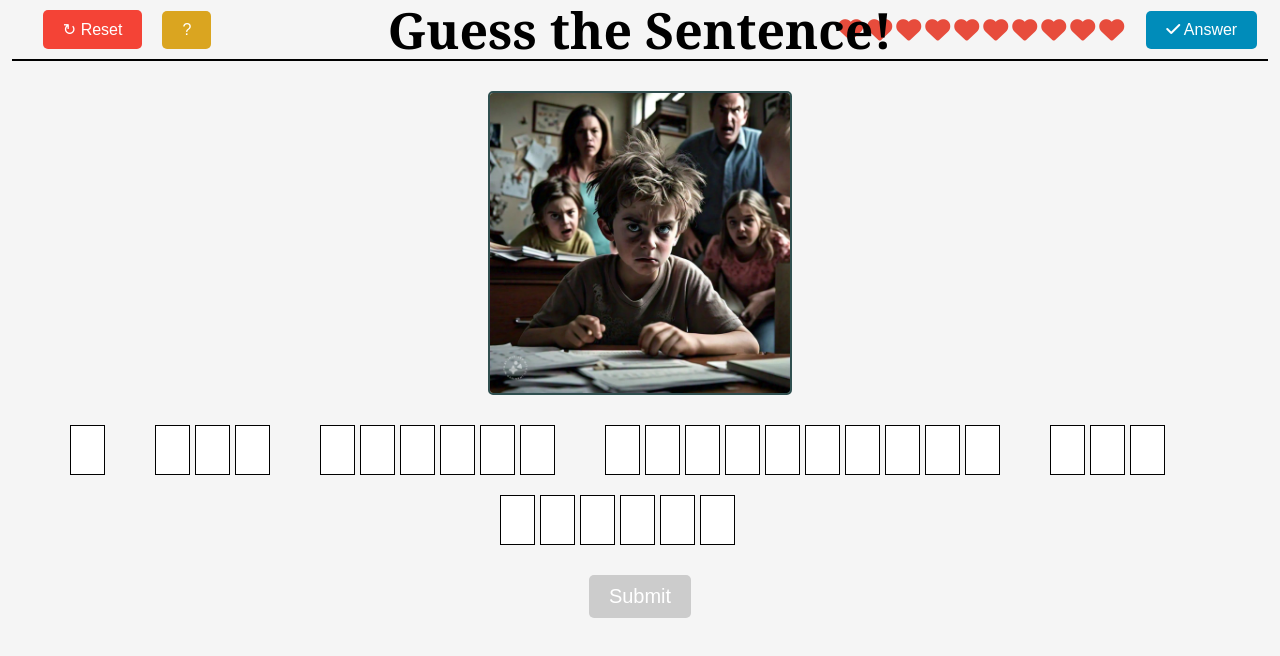
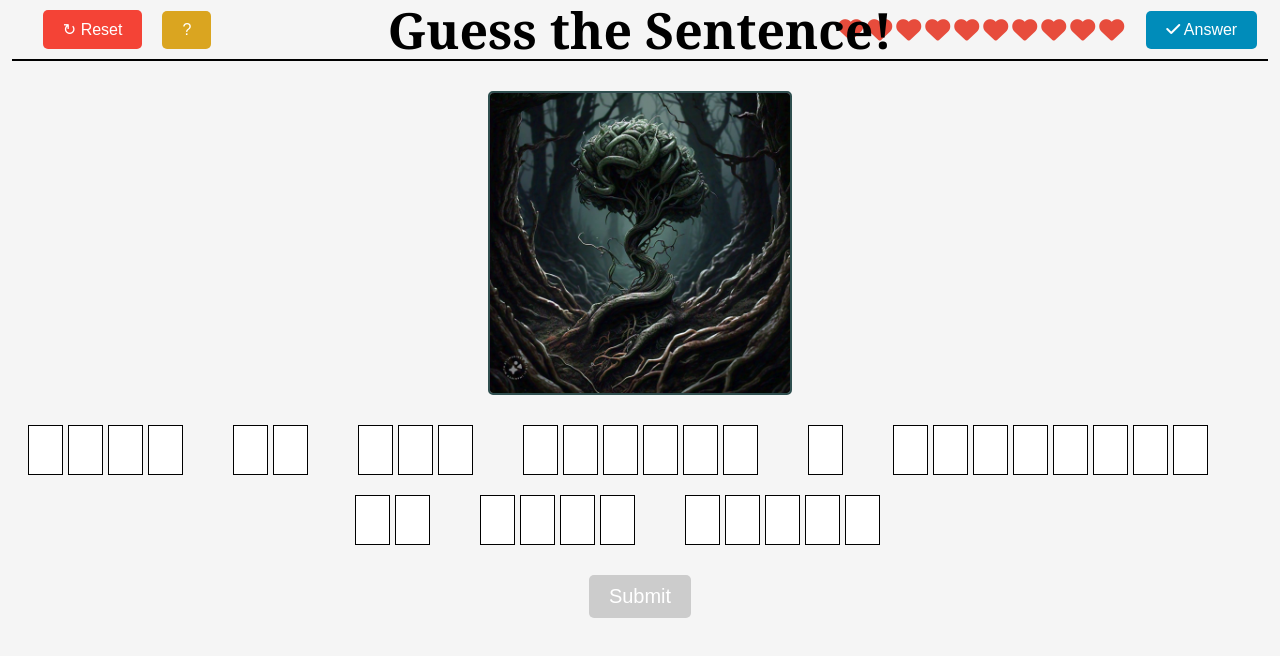
Before and after one commit to onebione/onebione.github.io, a plain HTML site: page idea1/Section 3/AI_Images.html in a window 1280 px wide. Drawn offline with Linux system fonts and the light colour scheme.

Commit message:
remove some pic and add new sentence

```diff
--- a/idea1/Section 3/AI_Images.html
+++ b/idea1/Section 3/AI_Images.html
@@ -59,7 +59,7 @@
     </div>
     <hr class="divider">
     <div class="gallery">
-        <img src="WhatsApp Image 2024-08-17 at 4.06.10 PM.jpeg" alt="Image">
+        <img src="evilforest.jpeg" alt="Image">
     </div>
     <form id="textarea-form">
         <div class="sentence-seg" id="textarea-container"></div>
--- a/idea1/Section 3/main.js
+++ b/idea1/Section 3/main.js
@@ -2,7 +2,7 @@ import { createElementsFromSentence, resetSentence } from './elements.js';
 import { addEventListeners } from './events.js';
 import { initializeModal } from './modal.js';
 
-const sentence = "A boy genius terrorizes his family";
+const sentence = "Deep in the forest a seedling of evil grows";
 
 document.addEventListener('DOMContentLoaded', () => {
     createElementsFromSentence(sentence);
```
Also changed, not shown: idea1/Section 3/83948add-3ba9-4909-b071-388c4aecc3a2.jpg (deleted), idea1/Section 3/9b27bee8-0c48-400f-96c6-75854674fe81.jpg (deleted), idea1/Section 3/WhatsApp Image 2024-08-11 at 3.58.54 PM.jpeg (deleted), idea1/Section 3/evilforest.jpeg (added).
